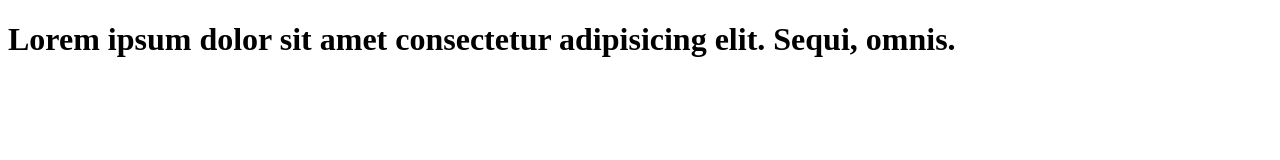
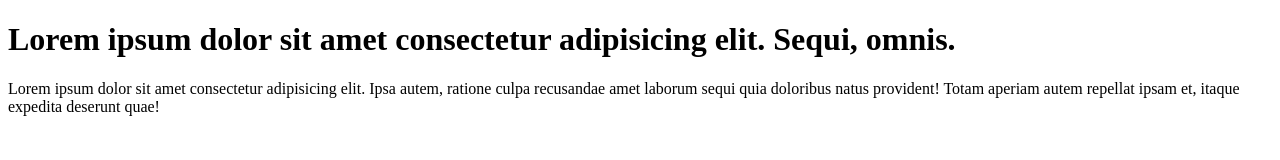
Before and after one commit to saurabhx04/learn-git, a plain HTML site: page index.html in a window 1280 px wide. Drawn offline with Linux system fonts and the light colour scheme.

Commit message:
add paragraph to index file

```diff
--- a/index.html
+++ b/index.html
@@ -7,5 +7,6 @@
 </head>
 <body>
     <h1>Lorem ipsum dolor sit amet consectetur adipisicing elit. Sequi, omnis.</h1>
+    <p>Lorem ipsum dolor sit amet consectetur adipisicing elit. Ipsa autem, ratione culpa recusandae amet laborum sequi quia doloribus natus provident! Totam aperiam autem repellat ipsam et, itaque expedita deserunt quae!</p>
 </body>
 </html>
```
